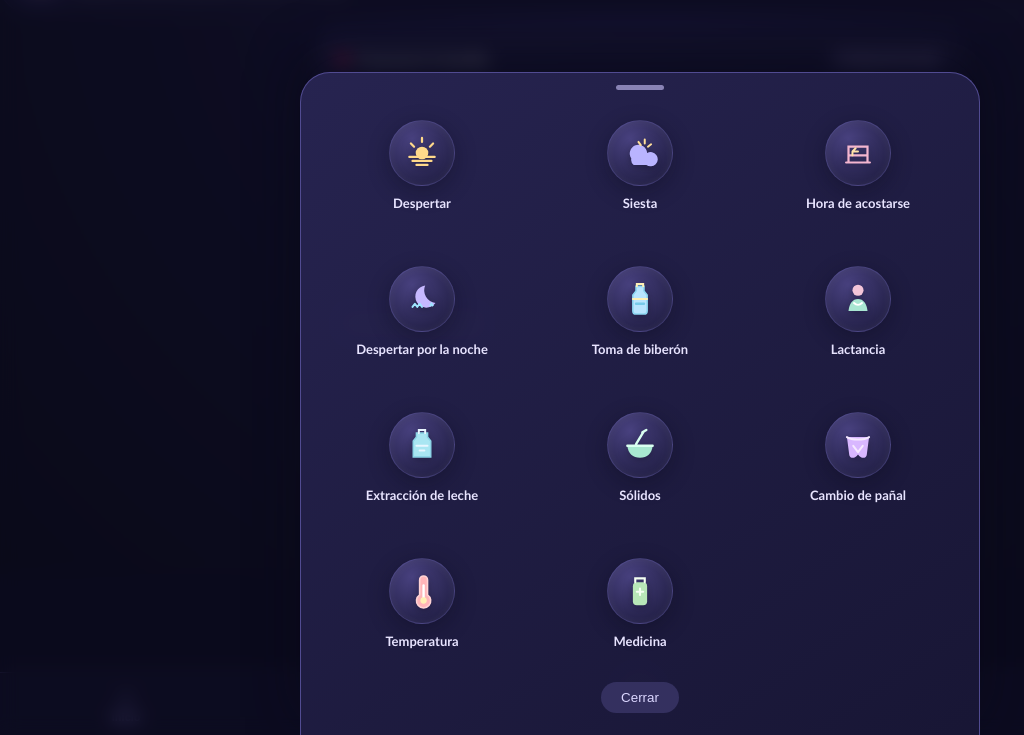
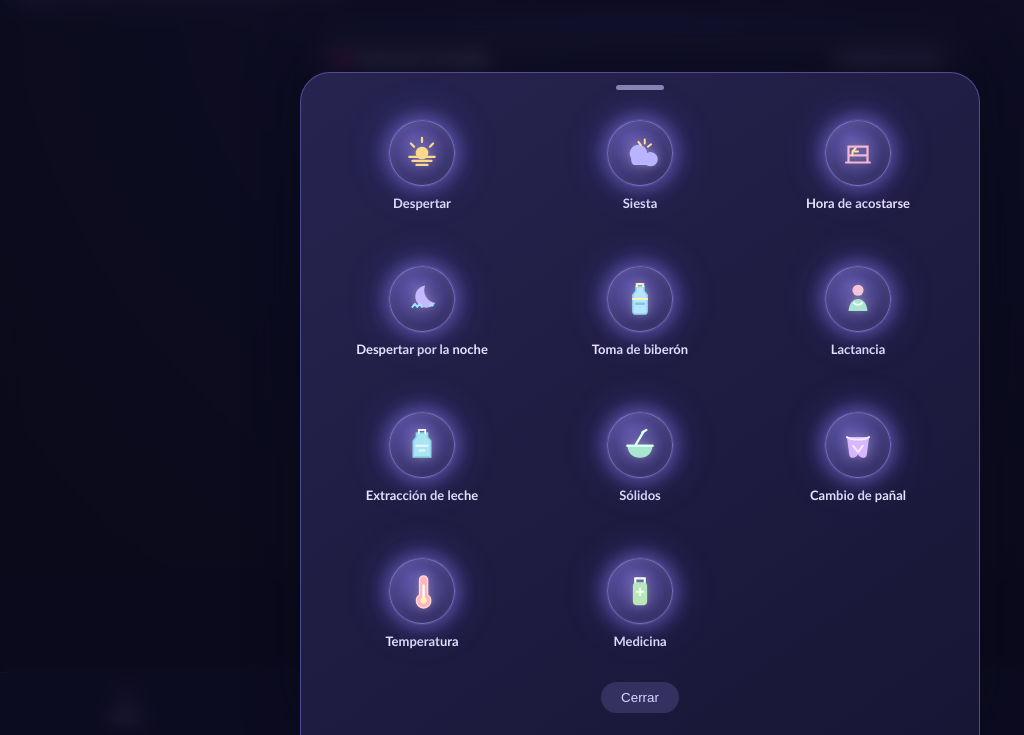
Before and after one commit to LauraJHernandez/FEDES-SLEEP-V2, a plain HTML site: page index.html in a window 1280 px wide. Both pictures are taken after a click on the button "Añadir registro". Shown: the part 65-800 px from the top of the page, without its empty margins (0-1024 px from the left). Drawn offline with nearby package versions, Linux system fonts and the light colour scheme.

Commit message:
Add soft glowing halo behind activity icons

```diff
--- a/index.html
+++ b/index.html
@@ -62,7 +62,7 @@ nav button{color:#8f8bb7}
 .sheet-handle{width:48px;height:5px;border-radius:9px;background:#8983b5;margin:0 auto 20px}
 .activity-grid{display:grid;grid-template-columns:repeat(3,minmax(0,1fr));gap:20px 8px}
 .activity-option{border:0;background:transparent;color:#e8e4ff;display:flex;flex-direction:column;align-items:center;gap:9px;padding:10px 3px;min-height:126px;font:inherit;font-size:13px;font-weight:650;line-height:1.35;text-align:center}
-.activity-icon{width:66px;height:66px;border-radius:50%;display:grid;place-items:center;background:radial-gradient(circle at 35% 28%,#48417f,#242149 76%);border:1px solid #7770bd55;box-shadow:0 6px 22px #08081755,inset 0 1px 8px #ffffff12}.activity-icon svg{width:38px;height:38px;filter:drop-shadow(0 2px 5px #08081766)}
+.activity-icon{position:relative;isolation:isolate;width:66px;height:66px;border-radius:50%;display:grid;place-items:center;background:radial-gradient(circle at 35% 28%,#514995,#282451 76%);border:1px solid #aaa0ff88;box-shadow:0 0 0 1px #a99aff20,0 0 18px 5px #9b8cff55,0 0 34px 10px #7768ff38,0 6px 22px #08081766,inset 0 1px 8px #ffffff20;transition:box-shadow .25s ease,transform .25s ease}.activity-icon:before{content:"";position:absolute;z-index:-1;inset:-13px;border-radius:50%;background:radial-gradient(circle,#a99aff55 0%,#8c7cff25 42%,transparent 72%);filter:blur(5px);opacity:.95;pointer-events:none}.activity-icon svg{width:38px;height:38px;filter:drop-shadow(0 0 5px #c5baff99) drop-shadow(0 2px 5px #08081766)}.activity-option:active .activity-icon{box-shadow:0 0 24px 9px #b2a4ff88,0 0 42px 14px #8b7cff55,inset 0 1px 8px #ffffff25}
 .activity-option:active .activity-icon{transform:scale(.94)}
 #activityClose{display:block;margin:8px auto 0;border:0;background:#34305f;color:#dcd7ff;border-radius:20px;padding:8px 20px}
 nav .plus-tab{width:58px;height:58px;border-radius:50%;background:linear-gradient(135deg,#8174f4,#aa96ff);color:white;font-size:32px;line-height:1;box-shadow:0 0 22px #9b8cff70;border:1px solid #c0b5ff;margin-top:-22px}
```
